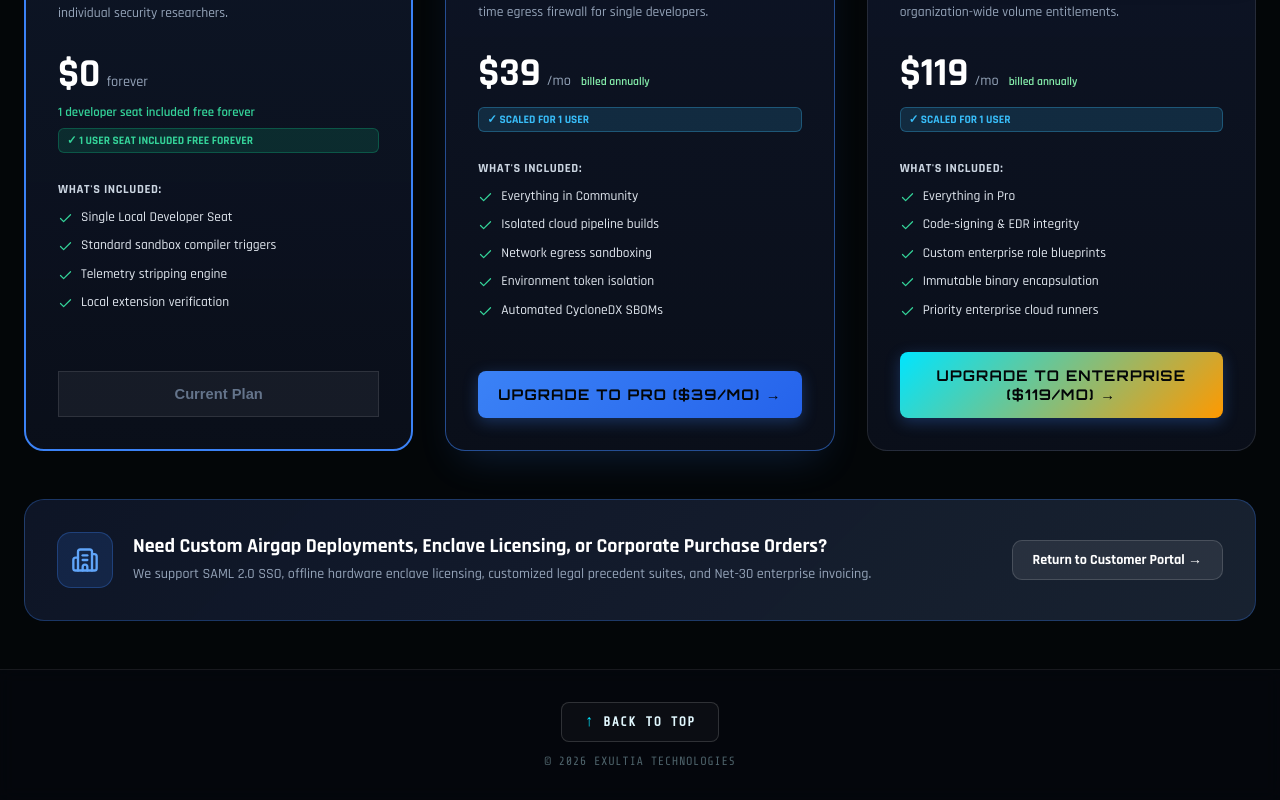
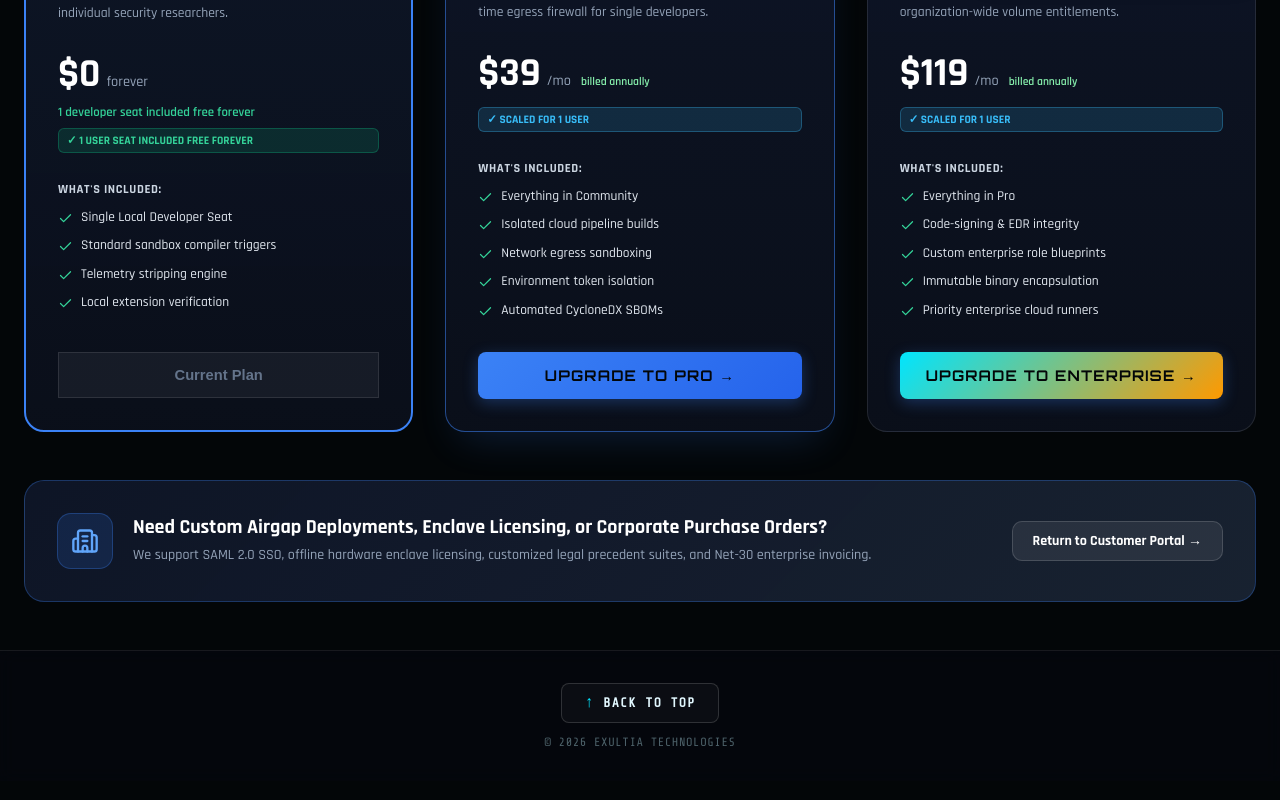
Before and after one commit to exultia-tech/demo, a Next.js app: page /account/subscription in a window 1280 px wide. Shown: the part 805-1605 px from the top of the page. Built offline with nearby package versions, Linux system fonts and the light colour scheme; no server answers.

Commit message:
style(pricing): remove prices from action buttons across all product cards

```diff
--- a/src/app/account/subscription/page.tsx
+++ b/src/app/account/subscription/page.tsx
@@ -1056,11 +1056,9 @@
                   >
                     {isCurrent
                       ? "Current Plan"
-                      : (isFree
+                      : isFree
                         ? "Select Free Tier"
-                        : userCount > 1
-                        ? `${plan.cta} (${userCount} ${entityTerm}: $${totalPrice}/mo) →`
-                        : `${plan.cta} ($${totalPrice}/mo) →`)}
+                        : `${plan.cta} →`}
                   </button>
                 );
               })()}
```
